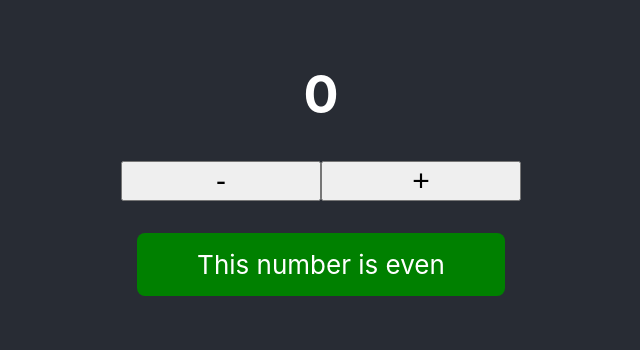
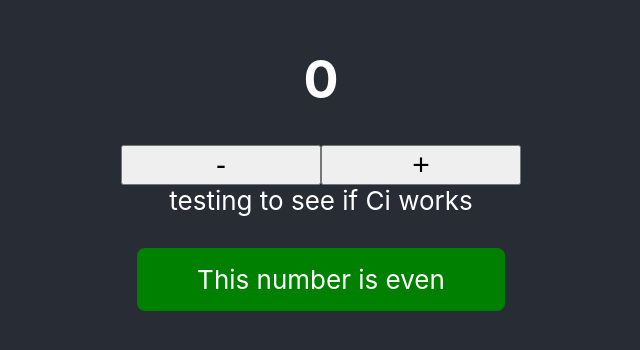
Before and after one commit to r4z33n4l1/devops-workshop-1, a React (Create React App) app: page / in a window 1280 px wide. Shown: the part 222-572 px from the top of the page, without its empty margins (319-959 px from the left). Built offline with nearby package versions, Linux system fonts and the light colour scheme.

Commit message:
testing ci

```diff
--- a/src/components/Counter.js
+++ b/src/components/Counter.js
@@ -31,6 +31,7 @@ function Counter(props) {
           +
         </button>
       </div>
+      testing to see if Ci works
       <Parity count={count} />
     </div>
   );
```
